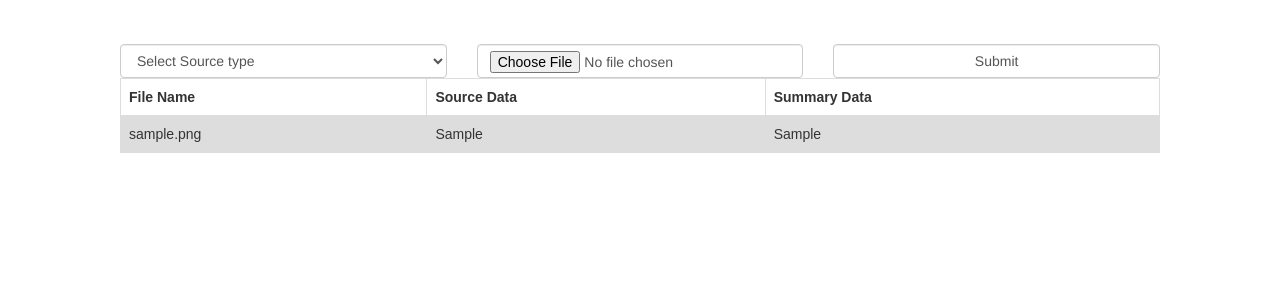
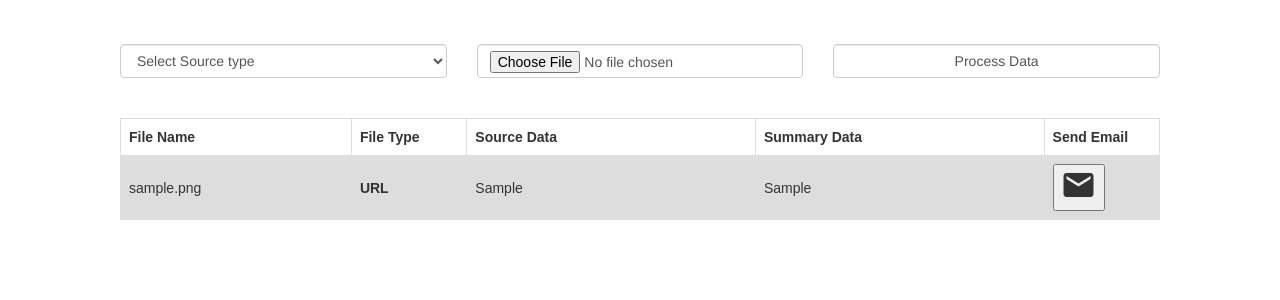
Before and after one commit to Pratik-Nikam/textsummarizer, a Django app: page / in a window 1280 px wide. Shown: the part 51-351 px from the top of the page. Run offline with Django 3.2, Linux system fonts and the light colour scheme; tables that the repository leaves empty hold one stand-in row (values such as "Sample post"); some libraries are stand-ins or nearby versions.

Commit message:
front end changes

```diff
--- a/summarizer/admin.py
+++ b/summarizer/admin.py
@@ -1,3 +1,9 @@
 from django.contrib import admin
+from summarizer.models import Summarizer
+
+
+class SummarizerAdmin(admin.ModelAdmin):
+    pass
+admin.site.register(Summarizer, SummarizerAdmin)
 
 # Register your models here.
--- a/summarizer/services.py
+++ b/summarizer/services.py
@@ -1,4 +1,4 @@
-from transformers.tokenization_utils_base import TruncationStrategy
+# from transformers.tokenization_utils_base import TruncationStrategy
 from .models import Summarizer
 import speech_recognition as sr
 import subprocess
@@ -18,7 +18,7 @@ import math
 
 from .models import SourceType
 
-from transformers import BartForConditionalGeneration, BartTokenizer, BartConfig
+# from transformers import BartForConditionalGeneration, BartTokenizer, BartConfig
 
 # Loading the model and tokenizer for bart-large-cnn
 
--- a/summarizer/templates/index.html
+++ b/summarizer/templates/index.html
@@ -28,7 +28,7 @@
           href="https://cdn.datatables.net/1.10.19/css/dataTables.bootstrap.min.css"/>
     <link rel="stylesheet"
           href="https://cdn.datatables.net/responsive/2.2.3/css/responsive.bootstrap.min.css"/>
-
+    <link href="https://fonts.googleapis.com/icon?family=Material+Icons" rel="stylesheet">
     <title>Text Summarizer</title>
     <style>
 table {
--- a/summarizer/templates/summarizer.html
+++ b/summarizer/templates/summarizer.html
@@ -21,24 +21,35 @@
                 onchange="return fileValidation()">
         </div>
         <div class="col-md-4">
-            <input id="sub" type="submit" class="form-control"></div>
+            <input id="sub" type="submit" class="form-control" value="Process Data"></div>
 
     </div>
+    <br>
+    <br>
     <div>
         <table style="width:100%">
             <tr>
                 <th>File Name</th>
+                <th>File Type</th>
                 <th>Source Data</th>
                 <th>Summary Data</th>
+                <th>Send Email</th>
             </tr>
             {% for k in data %}
             <tr>
-
-
-                <td> {{ k.file_name }} </td>
-                <td> {{ k.source_data }} </td>
-                <td> {{ k.summerized_data}} </td>
-
+                <td style="width: 20%;"> {{ k.file_name }} </td>
+                <th style="width: 10%;">{{ k.get_source_display }}</th>
+                {% if k.source_data %}
+                    <td style="width: 25%;" data="{{ k.source_data }}" class="td_data" id="source_{{k.id}}"> {{ k.source_data|truncatechars:100 }} </td>
+                {% else %}
+                    <td style="width: 25%;" data="{{ k.source_data }}" class="td_data" id="source_{{k.id}}"> - </td>
+                {% endif %}
+                {% if k.summerized_data %}
+                    <td style="width: 25%;" data="{{ k.summerized_data }}" class="summery_data" id="summery_{{k.id}}"> {{ k.summerized_data|truncatechars:100 }} </td>
+                {% else %}
+                    <td style="width: 25%;" data="{{ k.summerized_data }}" class="summery_data" id="summery_{{k.id}}"> - </td>
+                {% endif %}
+                <th style="width: 10%;"><button class="send_email" data={{k.id}} id="email_{{k.id}}"><i class="material-icons" style="font-size:36px">email</i></button></th>
             </tr>
             {% endfor%}
 
@@ -46,6 +57,42 @@
 
 
     </div>
+    <div class="modal" tabindex="-1" role="dialog" id="id_modal">
+        <div class="modal-dialog" role="document">
+          <div class="modal-content">
+            <div class="modal-header">
+              <h5 class="modal-title" id="idModalHeader"></h5>
+              <button type="button" class="close" data-dismiss="modal" aria-label="Close">
+                <span aria-hidden="true">&times;</span>
+              </button>
+            </div>
+            <div class="modal-body" id="IdmodalBody">
+
+            </div>
+
+          </div>
+        </div>
+    </div>
+    <div class="modal" tabindex="-1" role="dialog" id="id_email_model">
+        <div class="modal-dialog" role="document">
+          <div class="modal-content">
+            <div class="modal-header">
+              <h5 class="modal-title" id="idModalHeader">Send Email</h5>
+            </div>
+            <div class="modal-body" id="IdmodalBody">
+              <input type="email" class="form-control" placeholder="Enter Email">
+              <br>
+              <textarea name="text_area" class="form-control" name="email_body" id="id_email_body"></textarea>
+            </div>
+            <div class="modal-footer">
+                <button type="button" class="btn btn-primary">Sen Email</button>
+                <button type="button" class="btn btn-secondary" data-dismiss="modal">Cancle</button>
+              </div>
+          </div>
+        </div>
+    </div>
+
+
 
 
     <script>
@@ -58,6 +105,12 @@
 
 
         }
+        function email_send(){
+        $('#id_email_model').modal('show');
+        // console.log(id)
+        // return false
+
+    }
 
         function fileValidation() {
             var fileInput = document.getElementById("uploadBox");
@@ -82,17 +135,52 @@
                 alert('Invalid file type');
                 fileInput.value = '';
                 return false;
-            } else {
-
 
             }
+
         }
 
         var submit = document.getElementById("sub");
         submit.onclick = function () {
             if (document.getElementById("uploadBox").value == "")
                 alert('No file selected');
+                return false;
+
         }
+
+        $(".td_data").click(function() {
+            id = $(this).attr('id');
+            console.log("id", id)
+            data = $("#"+id).attr('data')
+            $('#id_modal').modal('show');
+            $('#IdmodalBody').empty()
+            $('#IdmodalBody').append(data)
+            $('#idModalHeader').empty()
+            $('#idModalHeader').append("Source Data")
+
+  });
+
+  $(".summery_data").click(function() {
+            id = $(this).attr('id');
+            console.log("id", id)
+            data = $("#"+id).attr('data')
+            $('#id_modal').modal('show');
+            $('#IdmodalBody').empty()
+            $('#IdmodalBody').append(data)
+            $('#idModalHeader').empty()
+            $('#idModalHeader').append("Summary Data")
+
+  });
+
+   $(".send_email").click(function() {
+        id = $(this).attr('id');
+        $('#id_email_model').modal('show');
+        data = $("#"+id).attr('data')
+        text_data = $('#summery_'+data).attr('data')
+        $('#id_email_body').val(text_data)
+        return false
+
+   })
     </script>
 
 
```
